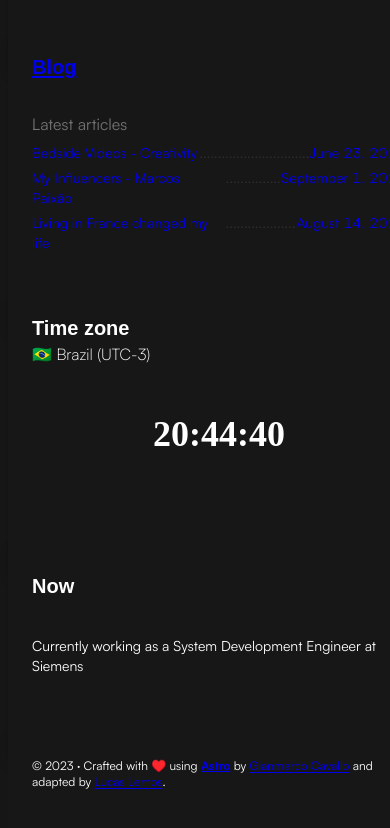
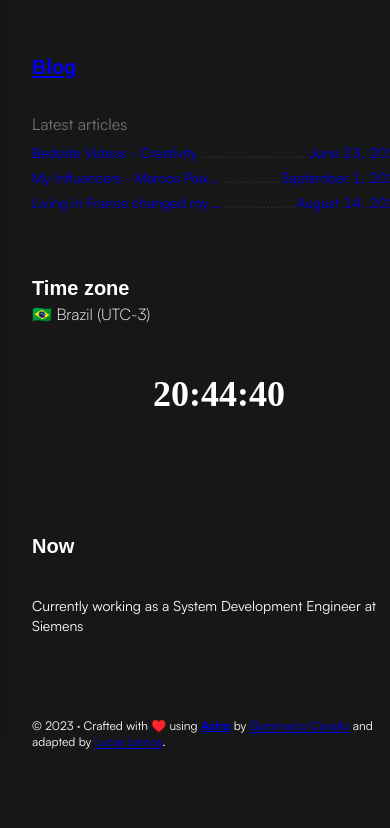
Before and after one commit to LemosLucas/personal-website, an Astro site: page / in a window 390 px wide. Shown: the part 1368-2196 px from the top of the page. After the commit the page ends 2162 px from the top, so only its background shows below. Built offline with nearby package versions, Linux system fonts and the light colour scheme; Astro itself is replaced by a stand-in of ours; some icons are missing; a web font is replaced by a local one.

Commit message:
fixing blog post title wrap
- not 100% happy
- that does a better job on mobile so far

```diff
--- a/src/components/Blog/PostEntry.astro
+++ b/src/components/Blog/PostEntry.astro
@@ -18,7 +18,7 @@ Link: https://css-tricks.com/a-perfect-table-of-contents-with-html-css/
   href={`/blog/${url}`}
 >
   <span class="relative overflow-hidden">
-    <span class="inline-block max-w-[20ch] sm:max-w-full overflow-hidden"
+    <span class="inline-block max-w-[20ch] sm:max-w-full overflow-hidden text-ellipsis whitespace-nowrap"
       >{title}</span
     >
     <span
```
